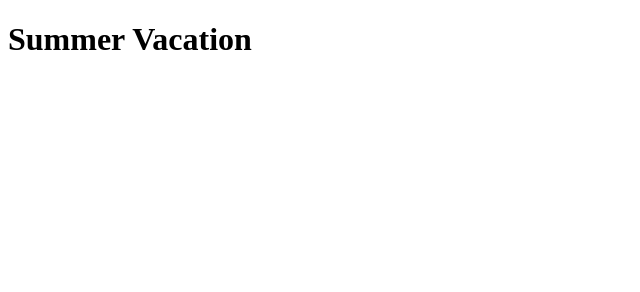
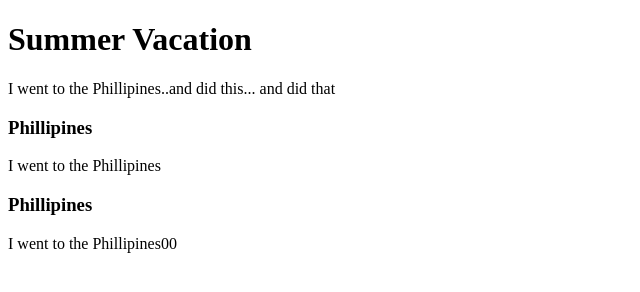
Before and after one commit to shandeezy/Itech270-images, a plain HTML site: page index.html in a window 1280 px wide. Shown: the whole page, without its empty margins (0-640 px from the left). Drawn offline with Linux system fonts and the light colour scheme.

Commit message:
updated summer vacay

```diff
--- a/index.html
+++ b/index.html
@@ -9,6 +9,29 @@
     <header>
         <h1>Summer Vacation</h1>
     </header>
+    <section>
+        <article>
+            <h3></h3>
+                <p> I went to the Phillipines..and did this... and did that
+                    <img src="" alt="" srcset="">
+                </p>
+
+        </article>
+        <article>
+            <h3>Phillipines</h3>
+                <p> I went to the Phillipines
+                    <img src="" alt="" srcset="">
+                </p>
+
+        </article>
+        <article>
+            <h3>Phillipines</h3>
+                <p> I went to the Phillipines00
+                    <img src="" alt="" srcset="">
+                </p>
+
+        </article>
+    </section>
 
 
 
```
